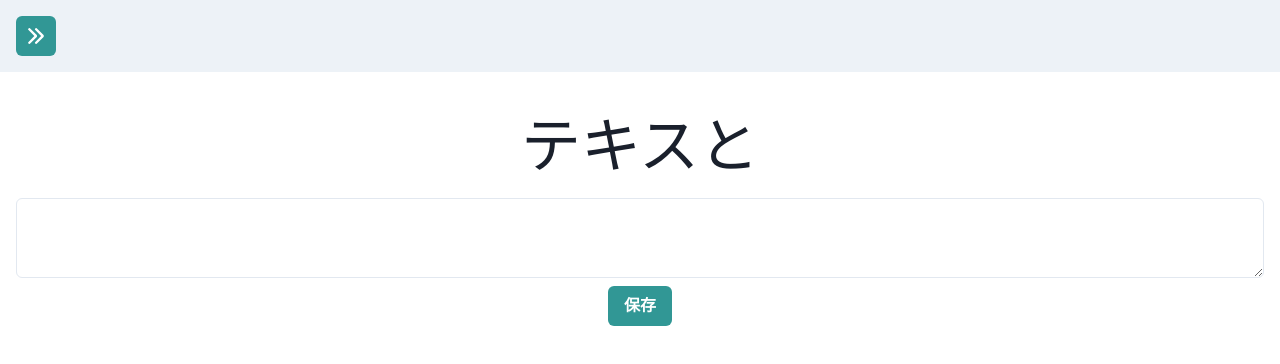
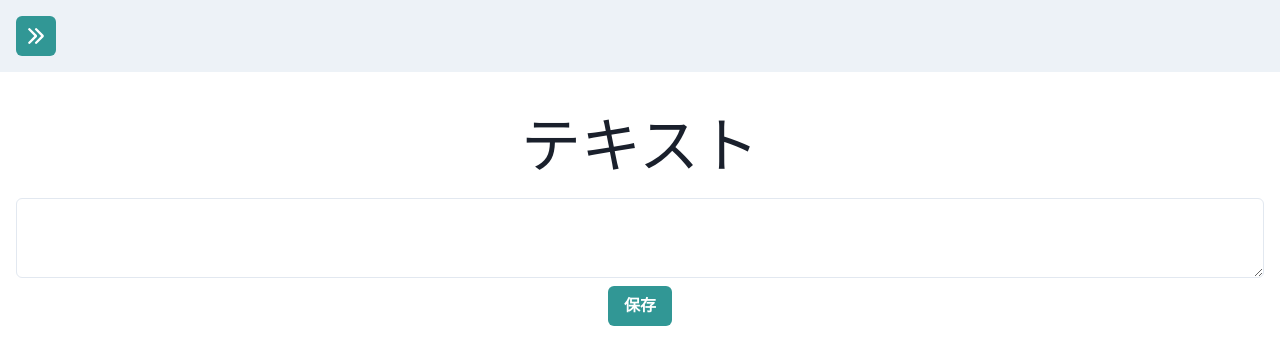
Before and after one commit to ryogo-ito/sample_todo_app, a React (Vite) app: page /todo/1 in a window 1280 px wide. Shown: the top 364 px of the page. Built offline with nearby package versions, Linux system fonts and the light colour scheme.

Commit message:
テキストの修正

```diff
--- a/src/features/todo/components/TodoDetail.tsx
+++ b/src/features/todo/components/TodoDetail.tsx
@@ -4,7 +4,7 @@ export function TodoDetail() {
   return (
     <Container maxW="container.xl">
       <VStack>
-        <Text fontSize="6xl">テキスと</Text>
+        <Text fontSize="6xl">テキスト</Text>
         <Textarea />
         <Button colorScheme="teal">保存</Button>
       </VStack>
```
